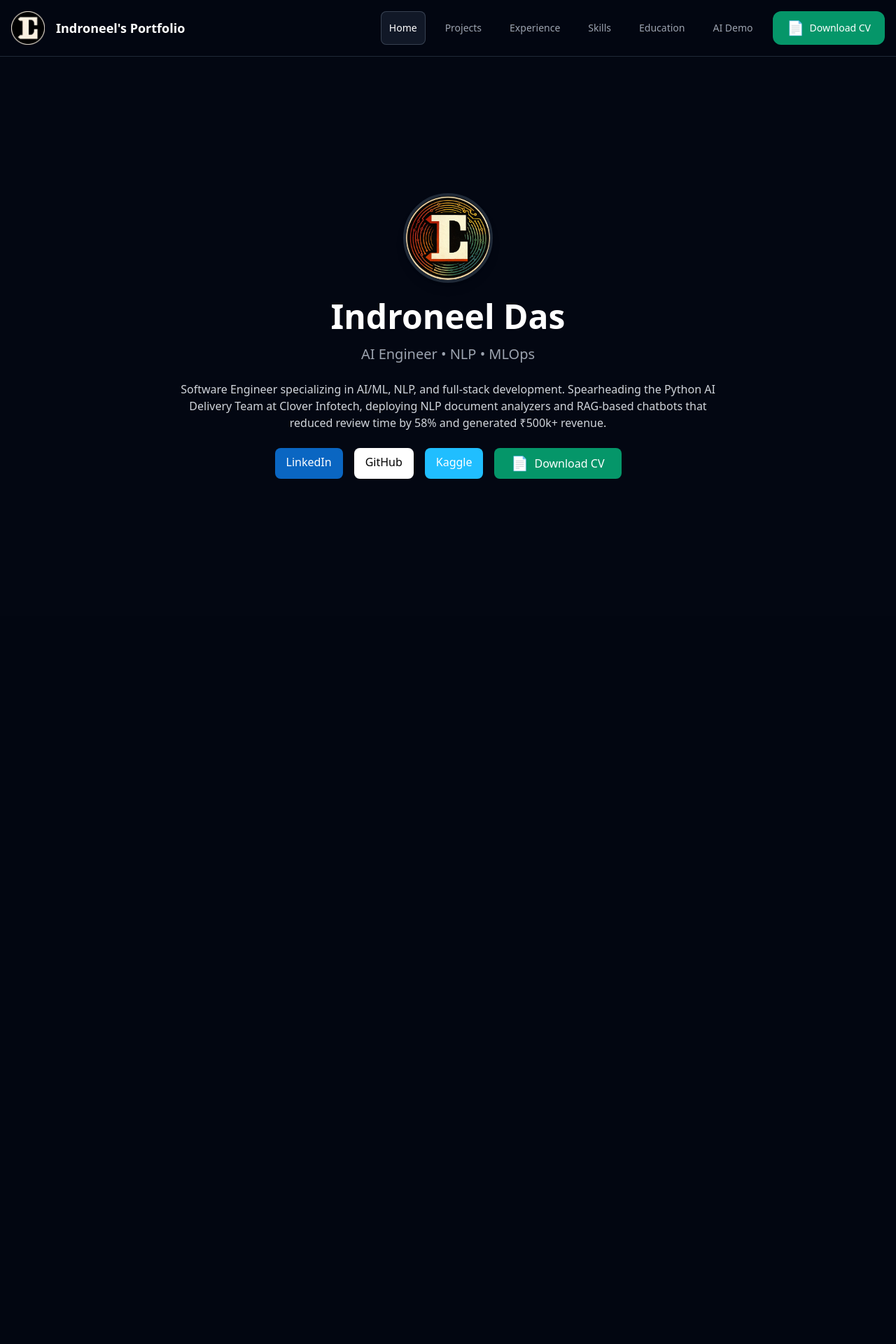
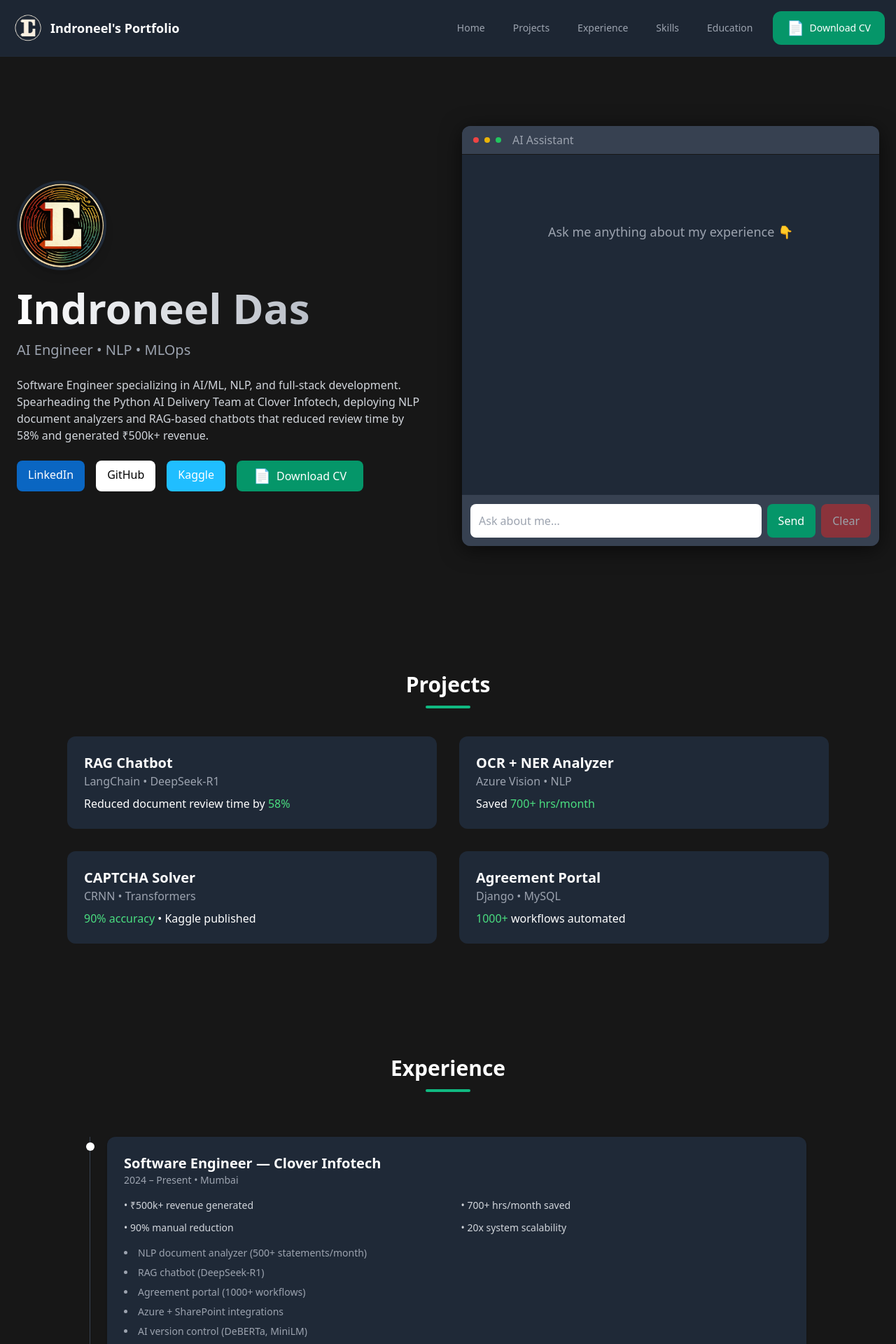
Before and after one commit to indronero/portfolio-site, a Django app: page / in a window 1280 px wide. Shown: the top 1920 px of the page at 70% size. Before the commit the page ends 684 px from the top, so only its background shows below. Run offline with Django 5.2, Linux system fonts and the light colour scheme; data that the repository does not hold is empty; some libraries are stand-ins or nearby versions.

Commit message:
feat: integrate AI chatbot into hero section and revamp UI

```diff
--- a/config/urls.py
+++ b/config/urls.py
@@ -27,7 +27,6 @@ urlpatterns = [
     path('experience/', home),
     path('skills/', home),
     path('education/', home),
-    path('ai/', home),
 
     path('chat/', chat),
     path('chat/history/', chat_history),
--- a/main/static/main/js/script.js
+++ b/main/static/main/js/script.js
@@ -1,18 +1,31 @@
-// TAB SYSTEM
+// TAB SYSTEM - Updated for Single Page Scrolling
 function showTab(tabId) {
-    document.querySelectorAll('.tab-section').forEach(sec => sec.classList.add('hidden'));
-    document.getElementById(tabId).classList.remove('hidden');
+    const targetElement = document.getElementById(tabId);
+    if (targetElement) {
+        // Smooth scroll to section
+        const navHeight = 80; // Adjust based on your navbar height
+        const targetPosition = targetElement.getBoundingClientRect().top + window.pageYOffset - navHeight;
 
+        window.scrollTo({
+            top: targetPosition,
+            behavior: 'smooth'
+        });
+    }
+
+    // Update active button state
     document.querySelectorAll('.nav-btn').forEach(btn => btn.classList.remove('active'));
-
     const activeBtn = document.querySelector(`.nav-btn[onclick="showTab('${tabId}')"]`);
     if (activeBtn) activeBtn.classList.add('active');
 
+    // Close mobile menu
     const menu = document.getElementById("mobileMenu");
     if (menu && !menu.classList.contains("hidden")) {
         menu.classList.add("hidden");
     }
 
+    // Update URL without reloading page
+    const newPath = tabId === 'home' ? '/' : `/${tabId}/`;
+    history.pushState(null, "", newPath);
     localStorage.setItem("activeTab", tabId);
 }
 
@@ -24,15 +37,19 @@ let isSending = false;
 // Run after DOM loads
 document.addEventListener("DOMContentLoaded", () => {
 
+    // Initial Scroll if page is loaded via /projects/ etc.
     const savedTab = window.INITIAL_TAB || localStorage.getItem("activeTab") || "home";
-    showTab(savedTab);
+    if (savedTab !== "home") {
+        setTimeout(() => showTab(savedTab), 100);
+    }
 
     // ANIMATION
     const observer = new IntersectionObserver(entries => {
         entries.forEach(entry => {
             if (entry.isIntersecting) entry.target.classList.add('visible');
         });
-    });
+    }, { threshold: 0.1 });
+
     document.querySelectorAll('.fade-in').forEach(el => observer.observe(el));
 
     // Load chat history from server
@@ -41,7 +58,7 @@ document.addEventListener("DOMContentLoaded", () => {
     updateClearButtonState(false);
 
     const inputEl = document.getElementById("userInput");
-
+    if(inputEl) {
         // ENTER KEY
         inputEl.addEventListener("keydown", e => {
             if (e.key === "Enter") {
@@ -55,12 +72,14 @@ document.addEventListener("DOMContentLoaded", () => {
         inputEl.addEventListener("input", () => {
             if (isSending) inputEl.value = "";
         });
+    }
 });
 
 
 // Load history from Django session
 async function loadChatHistory() {
     const chatBox = document.getElementById("chatBox");
+    if(!chatBox) return;
 
     try {
         const res = await fetch("/chat/history/", {
@@ -95,7 +114,6 @@ function updateClearButtonState(history = null) {
     if (!clearBtn) return;
 
     if (history === null) {
-        // exclude emptyState
         const messages = document.querySelectorAll("#chatBox > div:not(#emptyState)");
         history = messages.length > 0;
     }
@@ -112,6 +130,7 @@ function formatText(text) {
 // Render message
 function renderMessage(text, type) {
     const chatBox = document.getElementById("chatBox");
+    if(!chatBox) return;
     document.getElementById("emptyState")?.remove();
 
     const div = document.createElement("div");
@@ -137,7 +156,8 @@ function typeMessage(text, container) {
             if (i <= text.length) {
                 container.innerHTML = marked.parse(text.slice(0, i));
                 i++;
-                document.getElementById("chatBox").scrollTop = 999999;
+                const chatBox = document.getElementById("chatBox");
+                if(chatBox) chatBox.scrollTop = 999999;
                 setTimeout(type, 5);
             } else {
                 resolve();
@@ -157,6 +177,7 @@ async function sendMessage() {
     const sendBtn = document.getElementById("sendBtn");
     const clearBtn = document.getElementById("clearBtn");
 
+    if(!inputEl) return;
     const input = inputEl.value.trim();
     if (!input) return;
 
@@ -194,16 +215,11 @@ async function sendMessage() {
 
         await typeMessage(data.response, bubble);
 
-        // Refresh history from server
-        // disabled for error messages to show in chat
-        // await loadChatHistory();
-
         isSending = false;
         inputEl.disabled = false;
         if (sendBtn) sendBtn.disabled = false;
 
         updateClearButtonState();
-
         inputEl.focus();
 
     } catch (err) {
@@ -268,19 +284,14 @@ document.addEventListener("click", (e) => {
     }
 });
 
-
-// ROUTING
-document.querySelectorAll("a.nav-btn").forEach(link => {
-    link.addEventListener("click", (e) => {
-        e.preventDefault();
-        const tab = link.dataset.tab;
-        const url = link.getAttribute("href");
-        history.pushState(null, "", url);
-        showTab(tab);
+// POPSTATE for back button support
+window.addEventListener("popstate", () => {
+    const path = window.location.pathname.replace(/\//g, "");
+    const tab = path || "home";
+    const targetElement = document.getElementById(tab);
+    if(targetElement){
+        const navHeight = 80;
+        const targetPosition = targetElement.getBoundingClientRect().top + window.pageYOffset - navHeight;
+        window.scrollTo({ top: targetPosition, behavior: 'smooth' });
+    }
 });
-});
-
-window.addEventListener("popstate", () => {
-    const path = window.location.pathname.replace("/", "").replace("/", "");
-    showTab(path || "home");
-});
--- a/main/templates/main/index.html
+++ b/main/templates/main/index.html
@@ -18,8 +18,8 @@
 <title>Indroneel Das | AI Engineer</title>
 
 <!-- Favicon / Logo in browser tab -->
-<link rel="icon" type="image/png" href="{% static 'main/images/logo2.png' %}">
-<link rel="apple-touch-icon" href="{% static 'main/images/logo2.png' %}">
+<link rel="icon" type="image/png" href="{% static 'main/images/logo2_1.png' %}">
+<link rel="apple-touch-icon" href="{% static 'main/images/logo2_1.png' %}">
 
 <script src="https://cdn.tailwindcss.com"></script>
 <script src="https://cdn.jsdelivr.net/npm/marked/marked.min.js"></script>
@@ -27,16 +27,15 @@
 <link rel="stylesheet" href="{% static 'main/css/styles.css' %}">
 </head>
 
-<body class="bg-gray-950 text-white">
+<body class="bg-neutral-900 text-white">
 
 <!-- NAVBAR -->
-<nav class="fixed top-0 w-full bg-gray-950 bg-opacity-90 backdrop-blur z-50 border-b border-gray-800">
+<nav class="fixed top-0 w-full bg-gray-800 bg-opacity-90 backdrop-blur z-50 border-b border-gray-800">
     <div class="max-w-[1440px] mx-auto flex justify-between items-center p-4">
 
         <!-- LOGO -->
-        <a href="#" onclick="showTab('home')" class="flex items-center gap-2 hover:opacity-80 transition">
+        <a onclick="showTab('home')" class="flex items-center gap-2 hover:opacity-80 cursor-pointer transition">
             <img src="{% static 'main/images/logo2.png' %}" class="w-10 h-10 sm:w-12 sm:h-12 object-contain">
-            <br>
             <span class="font-bold text-sm sm:text-lg">Indroneel's Portfolio</span>
         </a>
 
@@ -48,7 +47,6 @@
                 <button class="nav-btn" onclick="showTab('experience')">Experience</button>
                 <button class="nav-btn" onclick="showTab('skills')">Skills</button>
                 <button class="nav-btn" onclick="showTab('education')">Education</button>
-                <button class="nav-btn" onclick="showTab('ai')">AI Demo</button>
 
                 <!-- DOWNLOAD CV BUTTON -->
                 <a href="{% static 'main/cv/Indroneel Das CV  .pdf' %}"
@@ -69,13 +67,12 @@
     </div>
 
     <!-- MOBILE MENU -->
-    <div id="mobileMenu" class="hidden sm:hidden flex flex-col gap-2 px-4 pb-4 bg-gray-950 border-t border-gray-800">
-        <a href="/" data-tab="home" class="nav-btn">Home</a>
-        <a href="/projects/" data-tab="projects" class="nav-btn">Projects</a>
-        <a href="/experience/" data-tab="experience" class="nav-btn">Experience</a>
-        <a href="/skills/" data-tab="skills" class="nav-btn">Skills</a>
-        <a href="/education/" data-tab="education" class="nav-btn">Education</a>
-        <a href="/ai/" data-tab="ai" class="nav-btn">AI Demo</a>
+    <div id="mobileMenu" class="hidden sm:hidden flex flex-col gap-2 px-4 pb-4 bg-gray-800 border-t border-gray-800">
+        <button onclick="showTab('home')" class="nav-btn text-left py-2">Home</button>
+        <button onclick="showTab('projects')" class="nav-btn text-left py-2">Projects</button>
+        <button onclick="showTab('experience')" class="nav-btn text-left py-2">Experience</button>
+        <button onclick="showTab('skills')" class="nav-btn text-left py-2">Skills</button>
+        <button onclick="showTab('education')" class="nav-btn text-left py-2">Education</button>
 
         <!-- Mobile Download CV -->
         <a href="{% static 'main/cv/Indroneel Das CV  .pdf' %}"
@@ -90,58 +87,114 @@
 <div class="pt-20">
 
 <!-- HERO -->
-<section id="home" class="tab-section min-h-screen flex flex-col justify-center items-center text-center px-6 fade-in">
+<section id="home" class="tab-section min-h-screen flex items-center px-6 fade-in">
 
-    <img src="{% static 'main/images/logo.png' %}" class="w-32 h-32 rounded-full mb-6 border-4 border-gray-800 shadow-lg">
+    <div class="max-w-7xl mx-auto w-full grid grid-cols-1 lg:grid-cols-2 gap-10 items-center">
 
-    <h1 class="text-3xl sm:text-5xl font-bold mb-4">Indroneel Das</h1>
+        <!-- LEFT: HERO -->
+        <div class="text-center lg:text-left">
+
+            <img src="{% static 'main/images/logo.png' %}"
+                 class="w-28 h-28 sm:w-32 sm:h-32 rounded-full mb-6 border-4 border-gray-800 shadow-lg mx-auto lg:mx-0">
+
+            <h1 class="text-4xl sm:text-6xl font-extrabold mb-4 bg-gradient-to-r from-white to-gray-400 bg-clip-text text-transparent">Indroneel Das</h1>
             <p class="text-base sm:text-xl text-gray-400 mb-6">AI Engineer • NLP • MLOps</p>
 
-    <!-- SUMMARY (NEW) -->
-    <p class="max-w-3xl text-gray-300 mb-6">
+            <p class="max-w-xl text-gray-300 mb-6 mx-auto lg:mx-0">
                 Software Engineer specializing in AI/ML, NLP, and full-stack development. Spearheading the Python AI Delivery Team at Clover Infotech, deploying NLP document analyzers and RAG-based chatbots that reduced review time by 58% and generated ₹500k+ revenue.
             </p>
 
-    <div class="flex flex-wrap justify-center gap-3 sm:gap-4">
-        <a href="https://www.linkedin.com/in/indroneel-das-32686a1aa" target="_blank" class="bg-[#0A66C2] px-4 py-2 rounded-lg">LinkedIn</a>
-        <a href="https://github.com/indronero" target="_blank" class="bg-white text-black px-4 py-2 rounded-lg">GitHub</a>
-        <a href="https://www.kaggle.com/indronel" target="_blank" class="bg-[#20BEFF] px-4 py-2 rounded-lg">Kaggle</a>
+            <div class="flex flex-wrap justify-center lg:justify-start gap-3 sm:gap-4">
+                <a href="https://www.linkedin.com/in/indroneel-das-32686a1aa" target="_blank" class="bg-[#0A66C2] hover:bg-[#174471] px-4 py-2 rounded-lg">LinkedIn</a>
+                <a href="https://github.com/indronero" target="_blank" class="bg-white hover:bg-[#b4b2b2] text-black px-4 py-2 rounded-lg">GitHub</a>
+                <a href="https://www.kaggle.com/indronel" target="_blank" class="bg-[#20BEFF] hover:bg-[#1d6f91] px-4 py-2 rounded-lg">Kaggle</a>
 
-        <!-- CV Download Button in Hero -->
                 <a href="{% static 'main/cv/Indroneel Das CV  .pdf' %}"
                    target="_blank"
                    class="bg-emerald-600 hover:bg-emerald-700 px-6 py-2 rounded-lg font-medium flex items-center gap-2">
                    <span class="text-xl">📄</span> Download CV
                 </a>
             </div>
+        </div>
 
+        <!-- RIGHT: CHAT -->
+        <div>
+
+
+
+            <div class="chat-container bg-gray-800 rounded-xl shadow-[0_5px_30px_rgba(0,0,0,0.6)] h-[85vh] lg:h-[75vh]">
+                <div class="flex  bg-gray-700 rounded-t-xl items-center gap-2 px-4 py-2 border-b border-neutral-900">
+                    <div class="w-2 h-2 bg-red-500 rounded-full"></div>
+                    <div class="w-2 h-2 bg-yellow-500 rounded-full"></div>
+                    <div class="w-2 h-2 bg-green-500 rounded-full"></div>
+                    <span class="ml-2 text-base text-gray-400">AI Assistant</span>
+                </div>
+
+                <div id="chatBox" class="space-y-4 text-left">
+                    <div id="emptyState" class="text-center text-gray-400 mt-20">
+                        <p class="text-lg">Ask me anything about my experience 👇</p>
+                    </div>
+                </div>
+
+                <div class="chat-input bg-gray-700 rounded-b-xl flex flex-col sm:flex-row gap-2 mt-2">
+
+                    <input
+                        id="userInput"
+                        placeholder="Ask about me..."
+                        class="w-full sm:flex-1 p-3 rounded-lg text-black text-sm sm:text-base"
+                    >
+
+                    <div class="flex gap-2 w-full sm:w-auto">
+                        <button
+                            id="sendBtn"
+                            onclick="sendMessage()"
+                            class="flex-1 sm:flex-none bg-emerald-600 hover:bg-emerald-700 text-white px-4 py-2 rounded-lg text-sm sm:text-base"
+                        >
+                            Send
+                        </button>
+
+                        <button
+                            id="clearBtn"
+                            onclick="clearChat()"
+                            class="flex-1 sm:flex-none bg-red-600 hover:bg-red-700 text-white px-4 py-2 rounded-lg text-sm sm:text-base disabled:opacity-50 disabled:cursor-not-allowed"
+                        >
+                            Clear
+                        </button>
+                    </div>
+
+                </div>
+
+            </div>
+        </div>
+
+    </div>
 </section>
 
 <!-- PROJECTS -->
-<section id="projects" class="tab-section hidden px-4 sm:px-8 py-16 sm:py-20 max-w-6xl mx-auto fade-in">
-<h2 class="text-3xl font-bold mb-10 text-center">Projects</h2>
+<section id="projects" class="tab-section px-4 sm:px-8 py-16 sm:py-20 max-w-6xl mx-auto fade-in">
+<h2 class="text-3xl font-bold mb-10 text-center">Projects <span class="block w-16 h-1 bg-emerald-500 mx-auto mt-3 rounded"></span></h2>
 
 <div class="grid grid-cols-1 sm:grid-cols-2 gap-6 sm:gap-8">
 
-<div class="bg-gray-900 p-6 rounded-xl">
+<div class="bg-gray-800 hover:scale-[1.02] hover:shadow-xl p-6 rounded-xl">
 <h3 class="text-xl font-semibold">RAG Chatbot</h3>
 <p class="text-gray-400">LangChain • DeepSeek-R1</p>
 <p class="mt-2">Reduced document review time by <span class="text-green-400">58%</span></p>
 </div>
 
-<div class="bg-gray-900 p-6 rounded-xl">
+<div class="bg-gray-800 hover:scale-[1.02] hover:shadow-xl p-6 rounded-xl">
 <h3 class="text-xl font-semibold">OCR + NER Analyzer</h3>
 <p class="text-gray-400">Azure Vision • NLP</p>
 <p class="mt-2">Saved <span class="text-green-400">700+ hrs/month</span></p>
 </div>
 
-<div class="bg-gray-900 p-6 rounded-xl">
+<div class="bg-gray-800 hover:scale-[1.02] hover:shadow-xl p-6 rounded-xl">
 <h3 class="text-xl font-semibold">CAPTCHA Solver</h3>
 <p class="text-gray-400">CRNN • Transformers</p>
 <p class="mt-2"><span class="text-green-400">90% accuracy</span> • Kaggle published</p>
 </div>
 
-<div class="bg-gray-900 p-6 rounded-xl">
+<div class="bg-gray-800 hover:scale-[1.02] hover:shadow-xl p-6 rounded-xl">
 <h3 class="text-xl font-semibold">Agreement Portal</h3>
 <p class="text-gray-400">Django • MySQL</p>
 <p class="mt-2"><span class="text-green-400">1000+</span> workflows automated</p>
@@ -151,10 +204,10 @@
 </section>
 
 <!-- EXPERIENCE -->
-<section id="experience" class="tab-section hidden px-4 sm:px-8 py-16 sm:py-20 bg-gray-900 fade-in">
+<section id="experience" class="tab-section px-4 sm:px-8 py-16 sm:py-20 bg-neutral-900 fade-in">
     <div class="max-w-5xl mx-auto">
 
-        <h2 class="text-3xl font-bold text-center mb-16">Experience</h2>
+        <h2 class="text-3xl font-bold text-center mb-16">Experience <span class="block w-16 h-1 bg-emerald-500 mx-auto mt-3 rounded"></span></h2>
 
         <div class="relative border-l border-gray-700 space-y-12">
 
@@ -162,7 +215,7 @@
         <div class="ml-4 sm:ml-6">
         <div class="absolute w-3 h-3 bg-white rounded-full -left-1.5 mt-2"></div>
 
-        <div class="bg-gray-800 p-6 rounded-xl shadow hover:shadow-xl transition">
+        <div class="bg-gray-800 p-6 rounded-xl shadow hover:scale-[1.02] hover:shadow-xl transition">
         <h3 class="text-xl font-semibold">Software Engineer — Clover Infotech</h3>
         <p class="text-gray-400 text-sm mb-4">2024 – Present • Mumbai</p>
 
@@ -187,7 +240,7 @@
         <div class="ml-4 sm:ml-6">
         <div class="absolute w-3 h-3 bg-white rounded-full -left-1.5 mt-2"></div>
 
-        <div class="bg-gray-800 p-6 rounded-xl shadow hover:shadow-xl transition">
+        <div class="bg-gray-800 p-6 rounded-xl shadow hover:scale-[1.02] hover:shadow-xl transition">
         <h3 class="text-xl font-semibold">Digital Transformation Intern</h3>
         <p class="text-gray-400 text-sm mb-4">2023 • UK</p>
 
@@ -219,39 +272,39 @@
 </section>
 
 <!-- SKILLS -->
-<section id="skills" class="tab-section hidden px-4 sm:px-8 py-16 sm:py-20 text-center fade-in">
+<section id="skills" class="tab-section px-4 sm:px-8 py-16 sm:py-20 text-center fade-in">
     <div class="max-w-6xl mx-auto">
 
-        <h2 class="text-3xl font-bold mb-12 text-center">Skills</h2>
+        <h2 class="text-3xl font-bold mb-12 text-center">Skills <span class="block w-16 h-1 bg-emerald-500 mx-auto mt-3 rounded"></span></h2>
 
         <div class="grid grid-cols-1 sm:grid-cols-2 md:grid-cols-3 gap-6">
 
-        <div class="bg-gray-900 p-6 rounded-xl hover:scale-105 transition">
+        <div class="bg-gray-800 p-6 rounded-xl hover:scale-[1.02] hover:shadow-xl transition">
         <h3 class="font-semibold mb-3">💻 Programming</h3>
         <p class="text-gray-400 text-sm">Python, JavaScript, Java, PHP, MySQL</p>
         </div>
 
-        <div class="bg-gray-900 p-6 rounded-xl hover:scale-105 transition">
+        <div class="bg-gray-800 p-6 rounded-xl hover:scale-[1.02] hover:shadow-xl transition">
         <h3 class="font-semibold mb-3">⚙️ Frameworks</h3>
         <p class="text-gray-400 text-sm">Django, FastAPI, Flask, React</p>
         </div>
 
-        <div class="bg-gray-900 p-6 rounded-xl hover:scale-105 transition">
+        <div class="bg-gray-800 p-6 rounded-xl hover:scale-[1.02] hover:shadow-xl transition">
         <h3 class="font-semibold mb-3">🤖 AI/ML</h3>
         <p class="text-gray-400 text-sm">PyTorch, TensorFlow, HuggingFace, LangChain</p>
         </div>
 
-        <div class="bg-gray-900 p-6 rounded-xl hover:scale-105 transition">
+        <div class="bg-gray-800 p-6 rounded-xl hover:scale-[1.02] hover:shadow-xl transition">
         <h3 class="font-semibold mb-3">☁️ Tools</h3>
         <p class="text-gray-400 text-sm">Docker, Azure AI, REST APIs, Git</p>
         </div>
 
-        <div class="bg-gray-900 p-6 rounded-xl hover:scale-105 transition">
+        <div class="bg-gray-800 p-6 rounded-xl hover:scale-[1.02] hover:shadow-xl transition">
         <h3 class="font-semibold mb-3">🎨 Design</h3>
         <p class="text-gray-400 text-sm">Figma, Adobe Suite, Blender, GIMP</p>
         </div>
 
-        <div class="bg-gray-900 p-6 rounded-xl hover:scale-105 transition">
+        <div class="bg-gray-800 p-6 rounded-xl hover:scale-[1.02] hover:shadow-xl transition">
         <h3 class="font-semibold mb-3">🌍 Languages</h3>
         <p class="text-gray-400 text-sm">English, Hindi, German</p>
         </div>
@@ -261,10 +314,10 @@
 </section>
 
 <!-- EDUCATION (TIMELINE STYLE) -->
-<section id="education" class="tab-section hidden px-4 sm:px-8 py-16 sm:py-20 bg-gray-900 fade-in">
+<section id="education" class="tab-section px-4 sm:px-8 py-16 sm:py-20 bg-neutral-900 fade-in">
     <div class="max-w-5xl mx-auto">
 
-        <h2 class="text-3xl font-bold text-center mb-16">Education</h2>
+        <h2 class="text-3xl font-bold text-center mb-16">Education <span class="block w-16 h-1 bg-emerald-500 mx-auto mt-3 rounded"></span></h2>
 
         <div class="relative border-l border-gray-700 space-y-12">
 
@@ -319,50 +372,21 @@
     </div>
 </section>
 
-<!-- AI DEMO -->
-<section id="ai" class="tab-section hidden px-4 sm:px-8 py-16 sm:py-20 bg-gray-900 text-center fade-in">
-<h2 class="text-3xl font-bold mb-6">AI Chat</h2>
-
-<div class="max-w-4xl mx-auto chat-container bg-gray-800 rounded-xl shadow-lg h-[75vh] sm:h-[80vh]">
-
-<div id="chatBox" class="space-y-4 text-left">
-<div id="emptyState" class="text-center text-gray-400 mt-20">
-<p class="text-lg">Ask me anything about my experience 👇</p>
-</div>
 </div>
 
-<div class="chat-input flex flex-col sm:flex-row gap-2 mt-2">
+<footer class="bg-neutral-900 border-t border-gray-800 py-6 mt-10">
+  <div class="max-w-6xl mx-auto px-4 text-center text-gray-400 text-sm">
 
-    <input
-        id="userInput"
-        placeholder="Ask about me..."
-        class="w-full sm:flex-1 p-3 rounded-lg text-black text-sm sm:text-base"
-    >
+    <p>© 2026 Indroneel Das</p>
 
-    <div class="flex gap-2 w-full sm:w-auto">
-        <button
-            id="sendBtn"
-            onclick="sendMessage()"
-            class="flex-1 sm:flex-none bg-emerald-600 hover:bg-emerald-700 text-white px-4 py-2 rounded-lg text-sm sm:text-base"
-        >
-            Send
-        </button>
-
-        <button
-            id="clearBtn"
-            onclick="clearChat()"
-            class="flex-1 sm:flex-none bg-red-600 hover:bg-red-700 text-white px-4 py-2 rounded-lg text-sm sm:text-base disabled:opacity-50 disabled:cursor-not-allowed"
-        >
-            Clear
-        </button>
+    <div class="flex justify-center gap-4 mt-3">
+      <a href="https://github.com/indronero" target="_blank">GitHub</a>
+      <a href="https://linkedin.com/in/..." target="_blank">LinkedIn</a>
+      <a href="mailto:youremail@gmail.com">Email</a>
     </div>
 
   </div>
-
-</div>
-</section>
-
-</div>
+</footer>
 
 <script src="{% static 'main/js/script.js' %}"></script>
 <script>
--- a/main/views.py
+++ b/main/views.py
@@ -22,7 +22,6 @@ def home(request):
         "experience": "experience",
         "skills": "skills",
         "education": "education",
-        "ai": "ai",
     }
 
     active_tab = tab_map.get(path, "home")
```
Also changed, not shown: main/static/main/images/logo2.png, main/static/main/images/logo2_1.png (added). Lines whose indentation alone changed are shown as unchanged.
